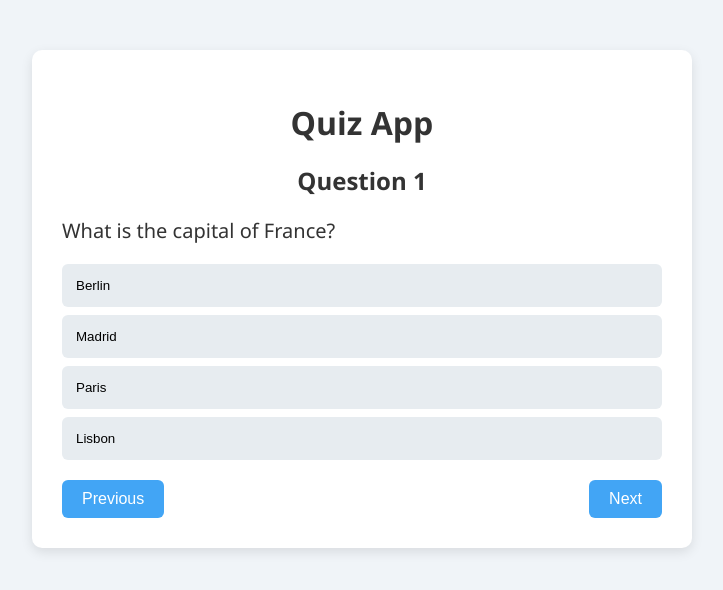
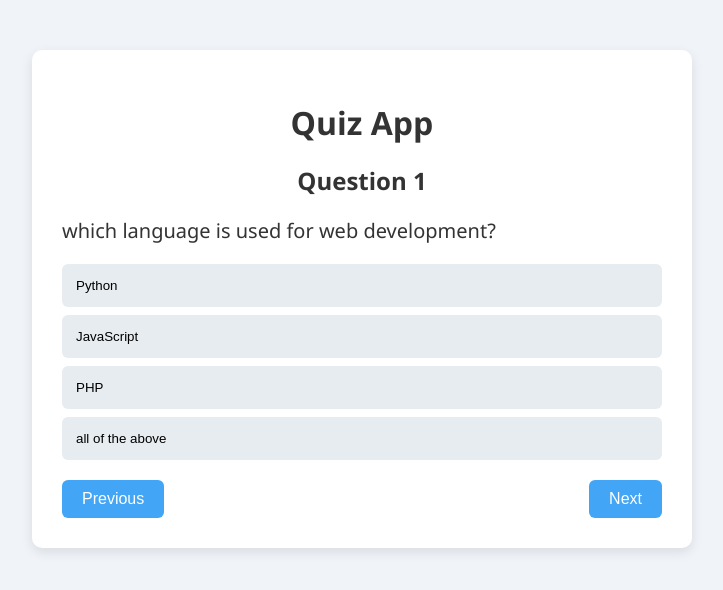
Before and after one commit to pukulu-debulger/Quiz-app, a React (Vite) app: page / in a window 1280 px wide. Shown: the top 590 px of the page, without its empty margins (278-1001 px from the left). Built offline with nearby package versions, Linux system fonts and the light colour scheme.

Commit message:
importing use state for my code to work

```diff
--- a/src/componets/Quiz.jsx
+++ b/src/componets/Quiz.jsx
@@ -1,3 +1,4 @@
+import { useState } from 'react';
 
 function Quiz() {
     const questions = [
@@ -17,25 +18,26 @@ function Quiz() {
             correctAnswer: "Pacific Ocean"
         },
         {
-            question: "which language is primarily used for web development?",
+            question: "which language is used for web development?",
             Options: ["Python", "JavaScript", "PHP", "all of the above"],
             correctAnswer: "all of the above"
-        }
+        },
     ];
 
-    // const initialAnswers = [null, null, null, null];
+     const initialAnswers = [null, null, null, null];
 
-    // const [userAnswers, setUserAnswers] = useState(initialAnswers);
+     const [userAnswers, setUserAnswers] = useState(initialAnswers);
 
-    // const [currentQuestion, setCurrentQuestion] = useState(0);
+     const [currentQuestion, setCurrentQuestion] = useState(3);
 
-    // function handleSelectOption(option) {}
+     function handleSelectOption(option) {}
+
     return (
         <div>
             <h2>Question 1</h2>
-            <p className="question">{questions[0].question}</p>
+            <p className="question">{questions[currentQuestion].question}</p>
 
-            {questions[0].Options.map((option) => (
+            {questions[currentQuestion].Options.map((option) => (
                 <button className="option" onClick={() => handleSelectOption(option)}>
                     {option}
                 </button>
```
